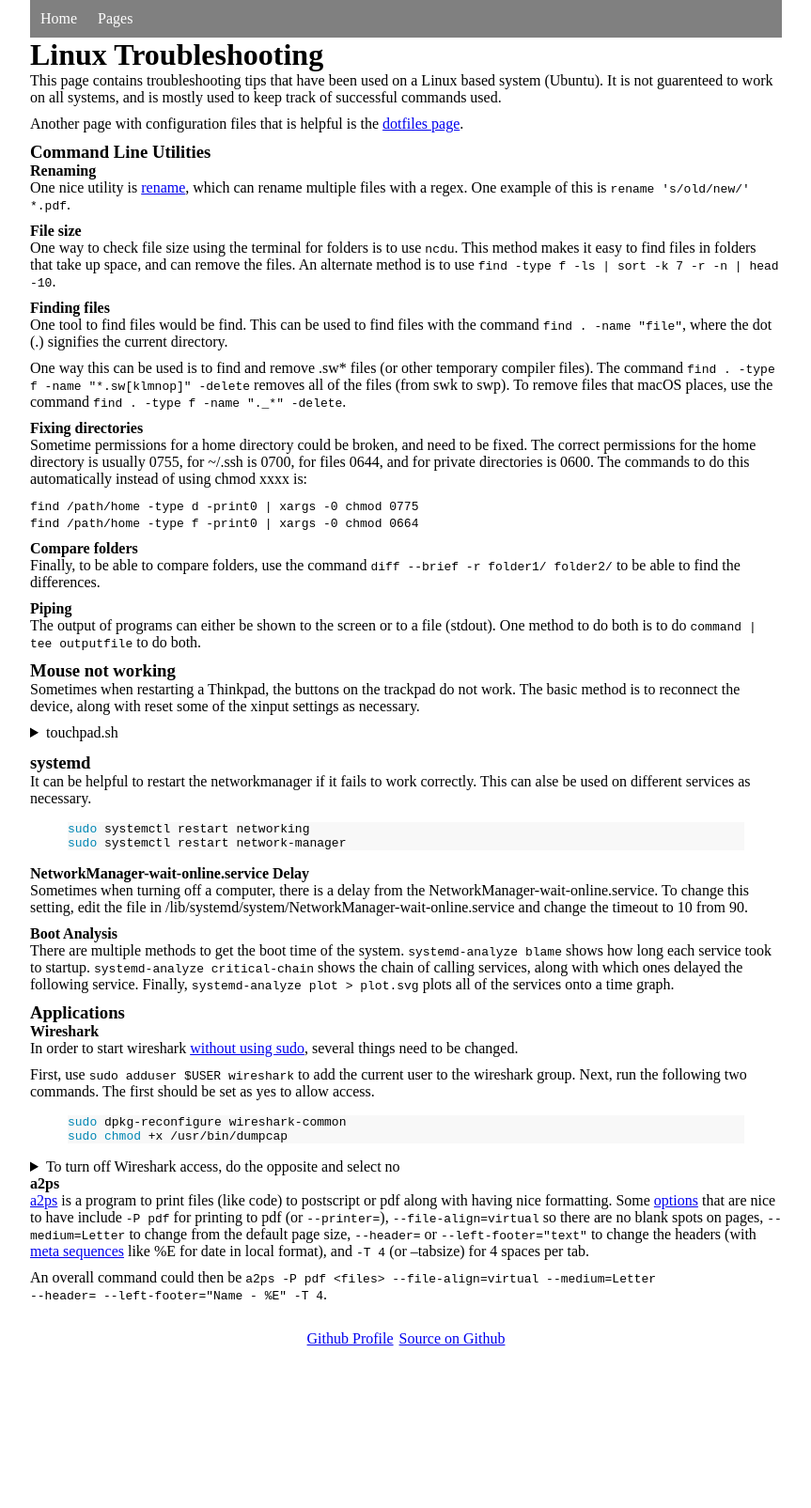
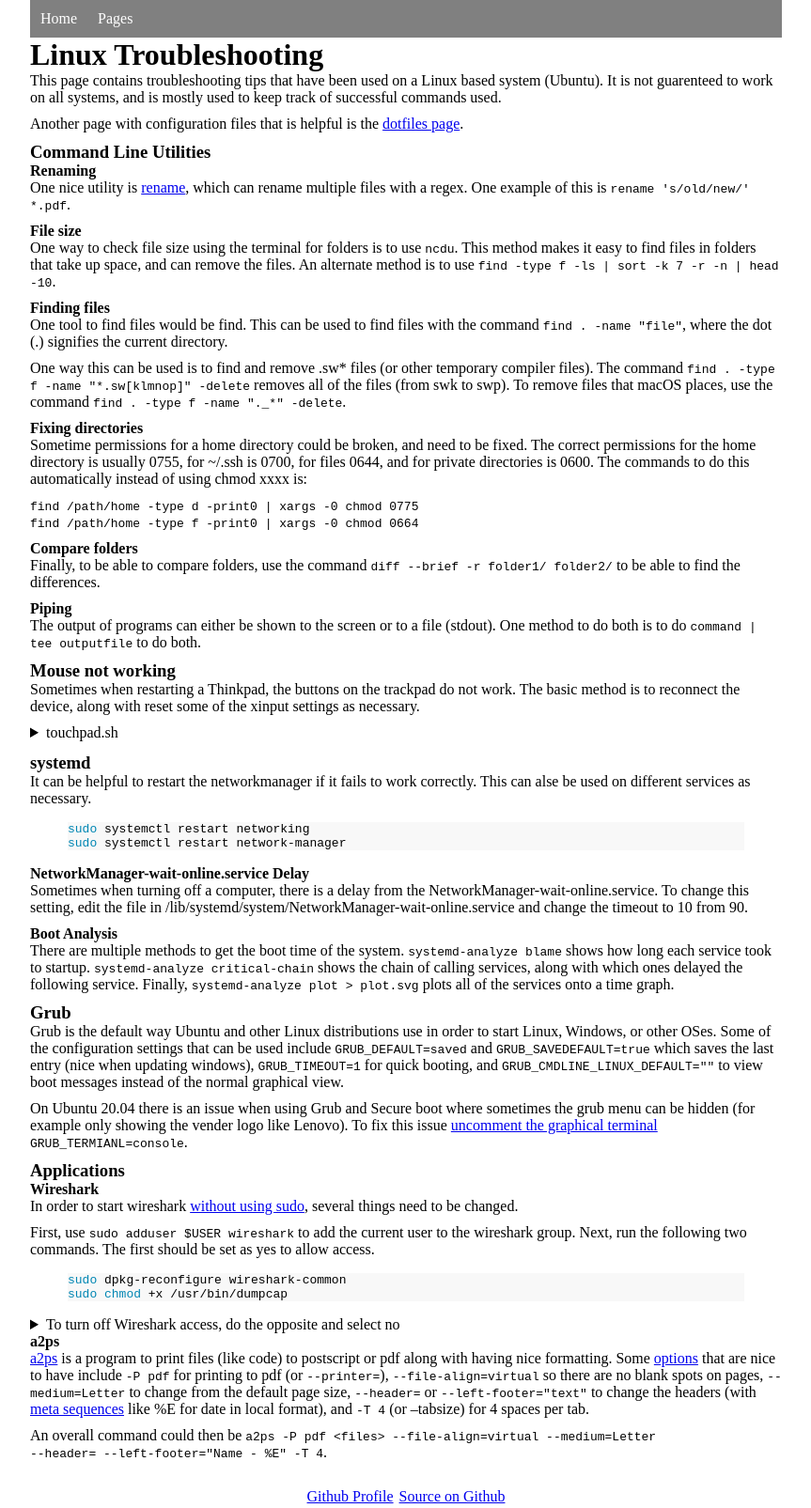
Before and after one commit to mwyoung/mwyoung.github.io, a Jekyll site: the page built from _pages/linux-troubleshooting.md, in a window 1280 px wide. Shown: the whole page at 94% size, without its empty margins (208-1071 px from the left). Built offline with Jekyll 4.4.1, drawn with Linux system fonts in a browser that asks for light colours; before the commit the page ends 1437 px from its top, so only the background shows below that.

Commit message:
Update linux troubleshooting to add grub section

```diff
--- a/_pages/linux-troubleshooting.md
+++ b/_pages/linux-troubleshooting.md
@@ -82,6 +82,19 @@ shows how long each service took to startup. `systemd-analyze critical-chain` sh
 chain of calling services, along with which ones delayed the following service. Finally,
 `systemd-analyze plot > plot.svg` plots all of the services onto a time graph.
 
+### Grub
+Grub is the default way Ubuntu and other Linux distributions use in order to start Linux,
+Windows, or other OSes. Some of the configuration settings that can be used include
+`GRUB_DEFAULT=saved` and `GRUB_SAVEDEFAULT=true` which saves the last entry (nice when
+updating windows), `GRUB_TIMEOUT=1` for quick booting, and `GRUB_CMDLINE_LINUX_DEFAULT=""`
+to view boot messages instead of the normal graphical view.
+
+On Ubuntu 20.04 there is an issue when using Grub and Secure boot where sometimes the grub
+menu can be hidden (for example only showing the vender logo like Lenovo). To fix this
+issue [uncomment the graphical
+terminal](https://medium.com/@leijerry888/get-grub-menu-back-after-installing-ubuntu-20-04-alongside-windows-dab5de5afc37)
+`GRUB_TERMIANL=console`.
+
 ### Applications
 
 #### Wireshark
@@ -104,7 +117,6 @@ sudo chmod -x /usr/bin/dumpcap
 {% endhighlight %}
 </details>
 
-
 #### a2ps
 [a2ps](https://linux.die.net/man/1/a2ps) is a program to print files (like code) to
 postscript or pdf along with having nice formatting. Some
```
Also changed, not shown: other parts of _pages/linux-troubleshooting.md (+1 -1 lines), _pages/jekyll-setup.md (+10 -4 lines).
